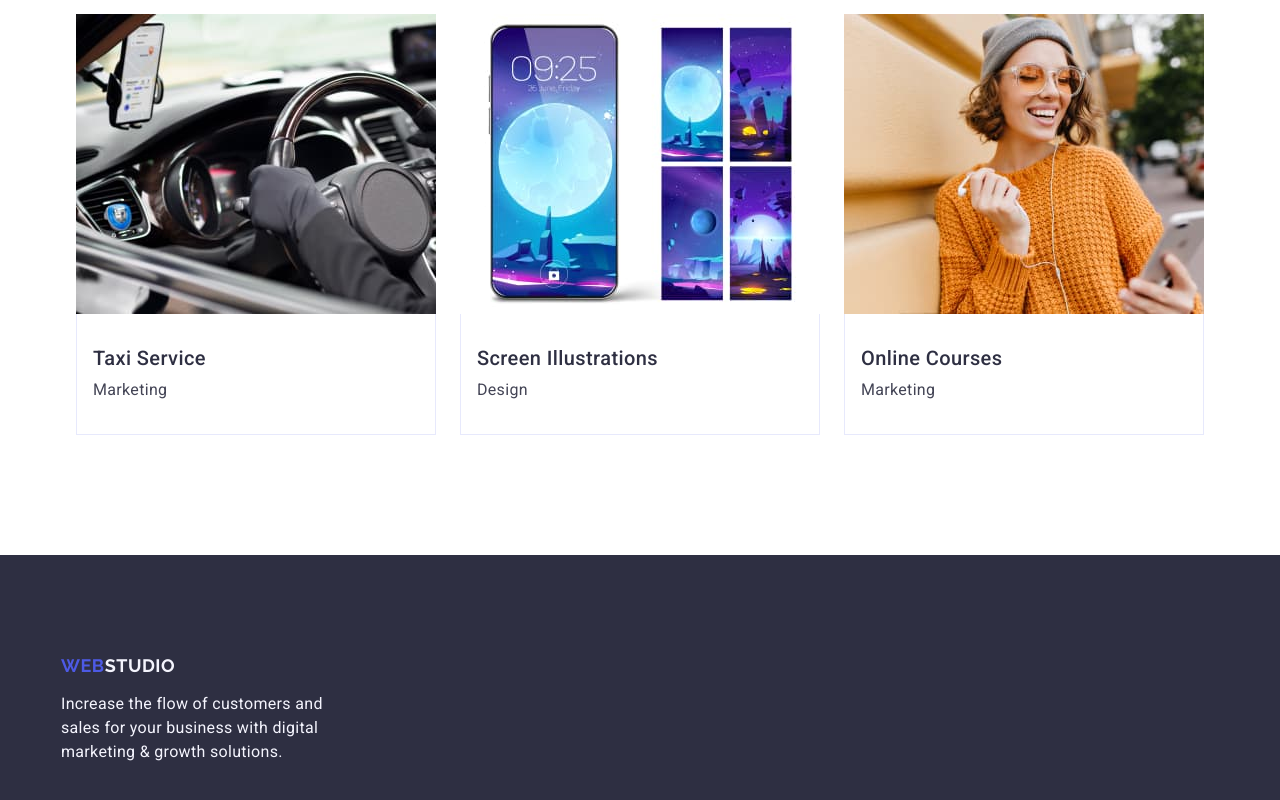
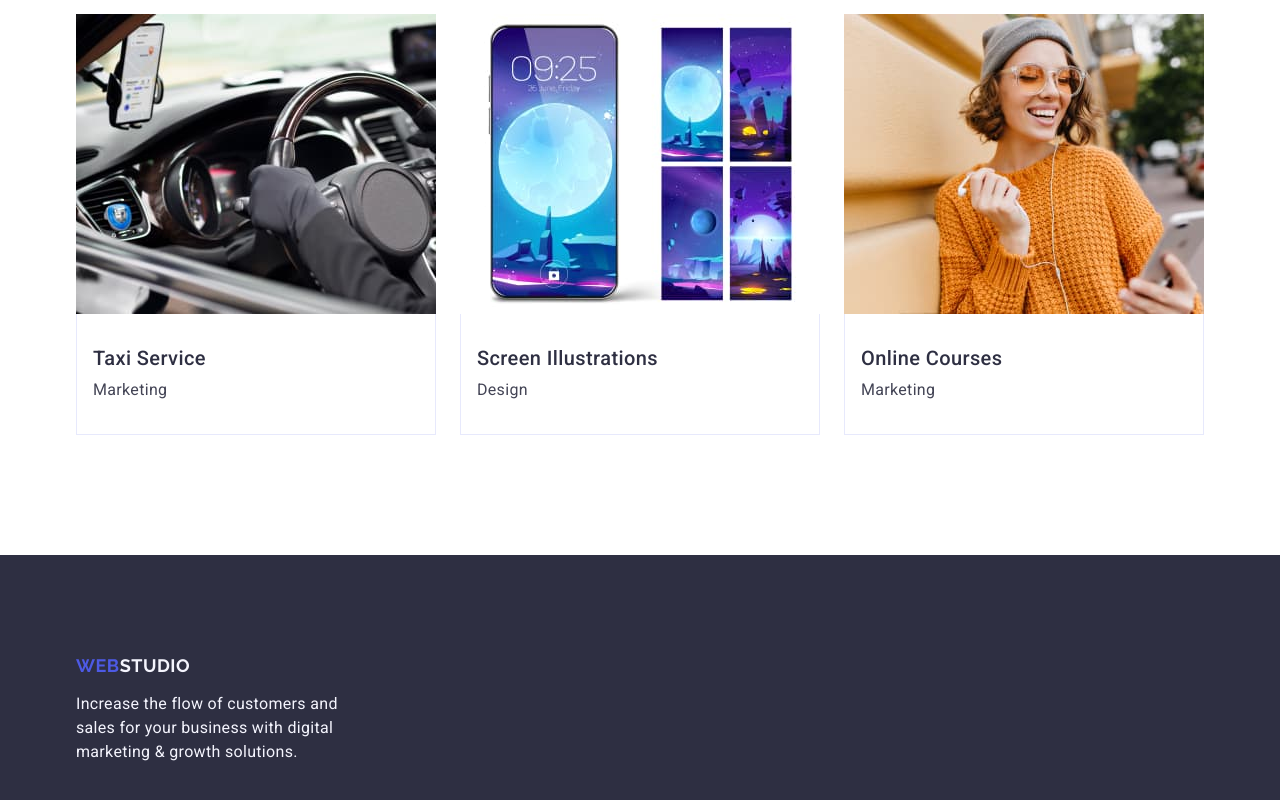
Before and after one commit to Iryna-Novikova/goit-markup-hw-03, a plain HTML site: page index.html in a window 1280 px wide. Shown: the part 2460-3260 px from the top of the page. Drawn offline with nearby package versions, Linux system fonts and the light colour scheme.

Commit message:
change footer section class name

```diff
--- a/index.html
+++ b/index.html
@@ -267,8 +267,8 @@
     </main>
 
     <!-- FOOTER -->
-    <footer class="footer">
-      <div class="container footer-container">
+    <footer class="footer footer-container">
+      <div class="container">
         <a class="logo footer-logo" href="./index.html"
           >Web<span class="footer-logo-part">Studio</span>
         </a>
```
